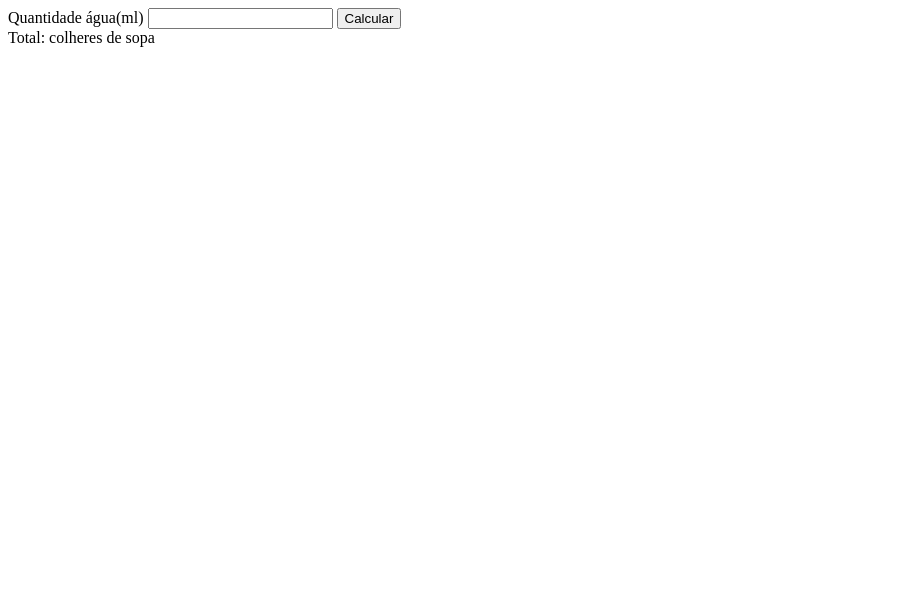
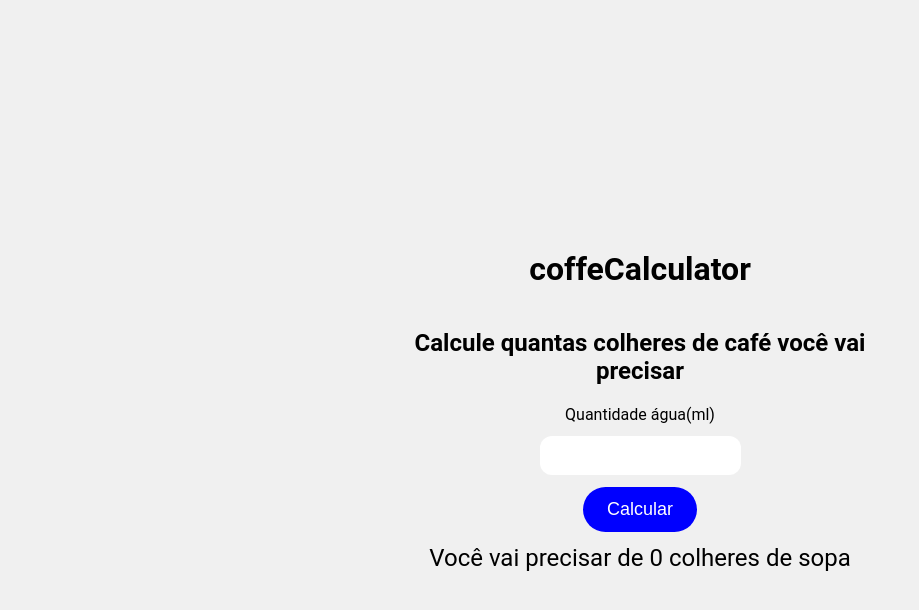
Before and after one commit to gugatxr/coffeeCalculator, a plain HTML site: page index.html in a window 1280 px wide. Shown: the whole page, without its empty margins (0-919 px from the left). Drawn offline with Linux system fonts and the light colour scheme.

Commit message:
Melhorias interface + readme

```diff
--- a/index.html
+++ b/index.html
@@ -5,15 +5,21 @@
   <meta name="viewport" content="width=device-width, initial-scale=1.0">
   <meta http-equiv="X-UA-Compatible" content="ie=edge">
   <title>Coffee Calculator</title>
+  <link rel="stylesheet" href="style.css">
 </head>
 <body>
-  <form id="calculator-form">
-    <label >Quantidade água(ml)</label>
-    <input type="number" id="calculator-form__water-input">
-    <button type="submit">Calcular</button>
-  </form>
+  <main class="content-wrapper">
+    <h1>coffeCalculator</h1>
+    <h2>Calcule quantas colheres de café você vai precisar</h2>
 
-  <div>Total: <span id="result-coffee"></span> colheres de sopa</div>
+    <form class="form-wrapper" id="calculator-form">
+      <label class="label">Quantidade água(ml)</label>
+      <input class="input" type="number" id="calculator-form__water-input">
+      <button class="button" type="submit">Calcular</button>
+    </form>
+
+    <div class="result">Você vai precisar de <span id="result-coffee">0</span> colheres de sopa</div>
+  </main>
 
   <script>
     (function(){
@@ -37,6 +43,7 @@
         };
 
         waterElement.addEventListener('keyup', calculateCoffe);
+        waterElement.addEventListener('change', calculateCoffe);
 
         document
           .querySelector('#calculator-form')
--- /dev/null
+++ b/style.css
@@ -0,0 +1,56 @@
+
+html{
+  height: 100%;
+}
+
+body{
+  height: 100%;
+  background-color: #f0f0f0;
+  font-family: Roboto, sans-serif;
+  margin: 0px;
+}
+
+.content-wrapper{
+  align-items: center;
+  display: flex;
+  flex-direction: column;
+  height: 100%;
+  justify-content: center;
+  margin-right: auto;
+  margin-left: auto;
+  max-width: 500px;
+  text-align: center;
+
+}
+
+.form-wrapper{
+  display: flex;
+  flex-direction: column;
+  align-items: center;
+}
+
+.button{
+  background-color: blue;
+  border: none;
+  border-radius: 24px;
+  color: #fff;
+  display: block;
+  font-size: 18px;
+  margin: 12px;
+  max-width: 150px;
+  padding: 12px 24px;
+}
+
+.input{
+  border: none;
+  border-radius: 12px;
+  padding: 12px;
+}
+
+.label{
+  margin-bottom: 12px;
+}
+
+.result{
+  font-size: 24px;
+}
```
Also changed, not shown: 1 other file.
